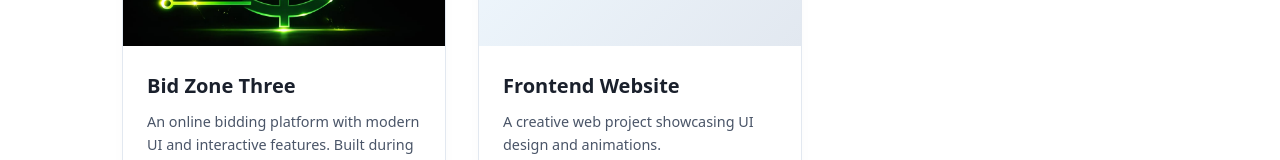
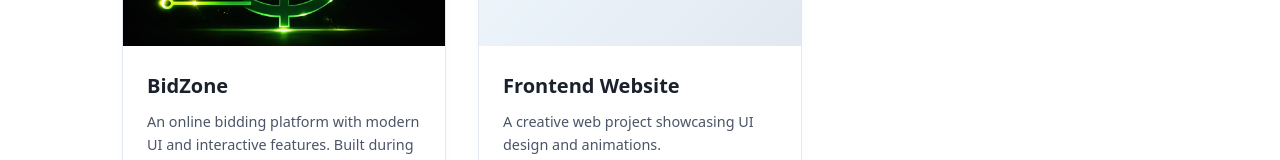
Before and after one commit to royakais/royakais-portfolio, a Next.js app: page /projects in a window 1280 px wide. Shown: the part 942-1102 px from the top of the page. Built offline with nearby package versions, Linux system fonts and the light colour scheme.

Commit message:
few stuff

```diff
--- a/app/projects/page.tsx
+++ b/app/projects/page.tsx
@@ -31,7 +31,7 @@ const projects = [
         image: "/images/Javafx.png",
     },
     {
-        title: "Bid Zone Three",
+        title: "BidZone",
         description: "An online bidding platform with modern UI and interactive features. Built during my internship with Techtalks with my team members",
         tags: ["Next.js", "Vercel", "full-stack"],
         github: null,
```
